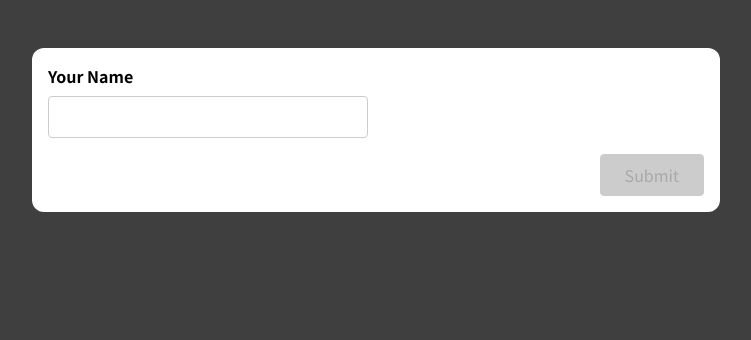
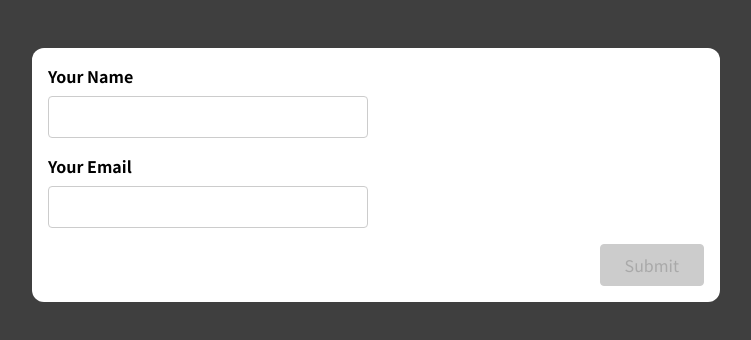
Before and after one commit to vsmind/learning-react-forms, a React (Create React App) app: page / in a window 1280 px wide. Shown: the top 340 px of the page, without its empty margins (264-1015 px from the left). Built offline with nearby package versions, Linux system fonts and the light colour scheme.

Commit message:
Added email input and email validation

```diff
--- a/src/components/SimpleInput.js
+++ b/src/components/SimpleInput.js
@@ -1,35 +1,47 @@
-import {useEffect, useState} from "react";
+import {useState} from "react";
 
 const SimpleInput = (props) => {
     const [enteredName, setEnteredName] = useState("");
+    const [enteredEmail, setEnteredEmail] = useState("");
     const [enteredNameIsTouched, setEnteredNameIsTouched] = useState(false);
-    const [formIsValid, setFormIsValid] = useState(false);
+    const [enteredEmailIsTouched, setEnteredEmailIsTouched] = useState(false);
 
     const enteredNameIsValid = enteredName.trim() !== '';
     const nameInputIsInvalid = !enteredNameIsValid && enteredNameIsTouched;
 
-    useEffect(() => {
-        if (enteredNameIsValid) {
-            setFormIsValid(true);
-        } else {
-            setFormIsValid(false);
-        }
-    }, [enteredNameIsValid]);
+    const emailPattern = /^\w+([\.-]?\w+)*@\w+([\.-]?\w+)*(\.\w{2,3})+$/;
+    const enteredEmailIsValid = enteredEmail.match(emailPattern);
+    const emailInputIsInvalid = !enteredEmailIsValid && enteredEmailIsTouched;
+
+    let formIsValid = false;
+
+    if (enteredNameIsValid && enteredEmailIsValid) {
+        formIsValid = true;
+    }
 
     const nameInputChangeHandler = event => {
         setEnteredName(event.target.value);
     }
 
-    const nameInputBlurHandler = (event) => {
+    const nameInputBlurHandler = () => {
         setEnteredNameIsTouched(true);
+    }
+
+    const emailInputChangeHandler = (event) => {
+      setEnteredEmail(event.target.value);
+    }
+
+    const emailInputBlurHandler = () => {
+      setEnteredEmailIsTouched(true)
     }
 
     const formSubmissionHandler = (event) => {
         event.preventDefault();
 
         setEnteredNameIsTouched(true);
+        setEnteredEmailIsTouched(true);
 
-        if (!enteredNameIsValid) {
+        if (!enteredNameIsValid || !enteredEmailIsValid) {
             return;
         }
 
@@ -37,9 +49,13 @@ const SimpleInput = (props) => {
 
         setEnteredName("");
         setEnteredNameIsTouched(false);
+
+        setEnteredEmail("");
+        setEnteredEmailIsTouched(false);
     }
 
     const nameInputClasses = !nameInputIsInvalid ? 'form-control' : 'form-control invalid';
+    const emailInputClasses = !emailInputIsInvalid ? 'form-control' : 'form-control invalid';
 
     return (
         <form onSubmit={formSubmissionHandler}>
@@ -52,6 +68,15 @@ const SimpleInput = (props) => {
                        onBlur={nameInputBlurHandler}/>
                 {nameInputIsInvalid && <p className="error-text">Entered name must not be empty.</p>}
             </div>
+            <div className={emailInputClasses}>
+                <label htmlFor='email'>Your Email</label>
+                <input type='email'
+                       id='email'
+                       onChange={emailInputChangeHandler}
+                       value={enteredEmail}
+                       onBlur={emailInputBlurHandler}/>
+                {emailInputIsInvalid && <p className="error-text">Entered email should be in a valid format.</p>}
+            </div>
             <div className="form-actions">
                 <button disabled={!formIsValid}>Submit</button>
             </div>
```
